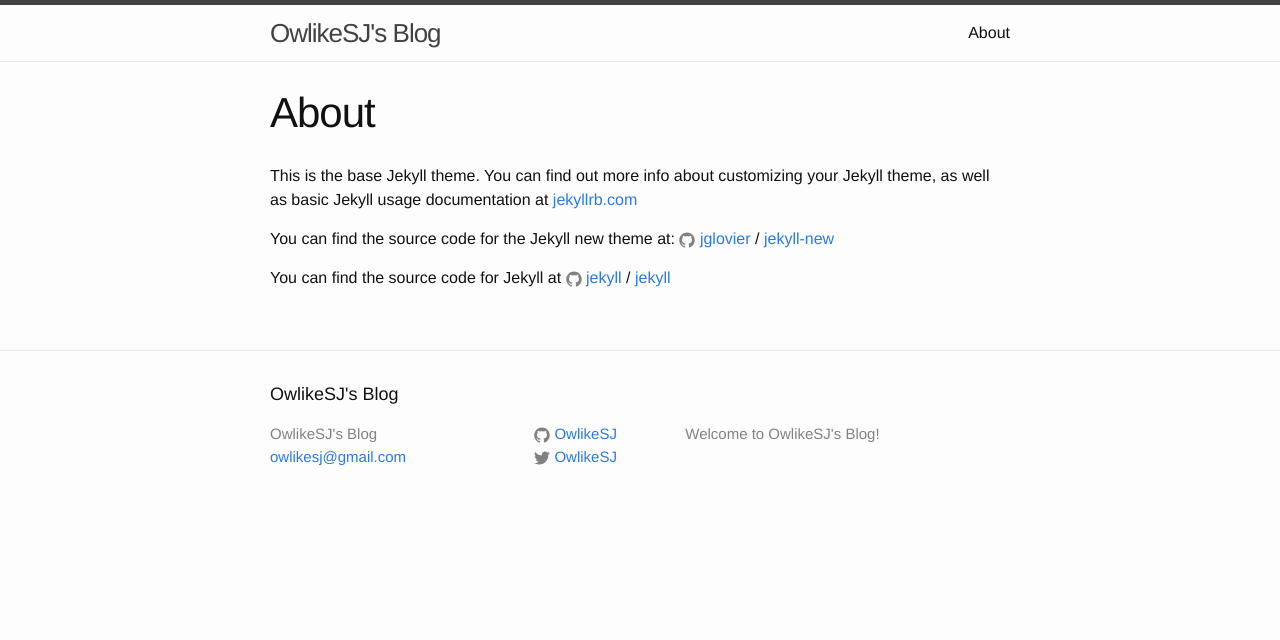
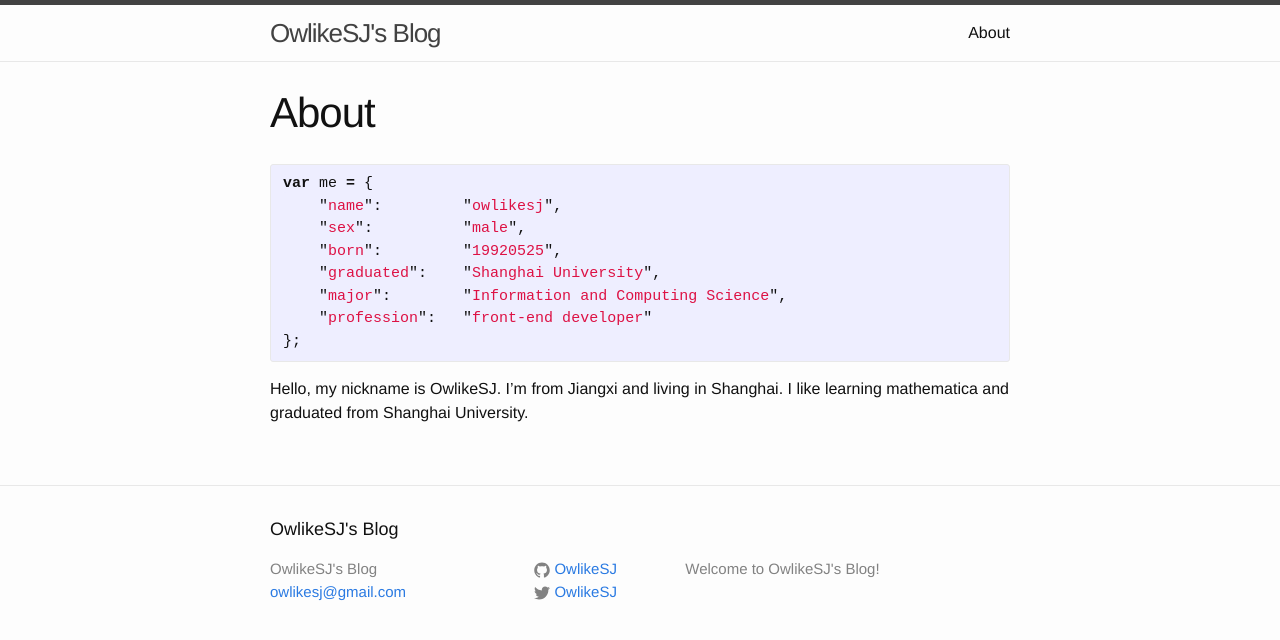
Before and after one commit to owlikesj/myblog, a Jekyll site: the page built from about.md, in a window 1280 px wide. Shown: the top 640 px of the page. Built offline with Jekyll 4.4.1, drawn with Linux system fonts in a browser that asks for light colours.

Commit message:
Modify content of about page

```diff
--- a/about.md
+++ b/about.md
@@ -4,12 +4,15 @@ title: About
 permalink: /about/
 ---
 
-This is the base Jekyll theme. You can find out more info about customizing your Jekyll theme, as well as basic Jekyll usage documentation at [jekyllrb.com](http://jekyllrb.com/)
+{% highlight javascript %}
+var me = {
+    "name":         "owlikesj",
+    "sex":          "male",
+    "born":         "19920525",
+    "graduated":    "Shanghai University",
+    "major":        "Information and Computing Science",
+    "profession":   "front-end developer"
+};
+{% endhighlight %}
 
-You can find the source code for the Jekyll new theme at:
-{% include icon-github.html username="jglovier" %} /
-[jekyll-new](https://github.com/jglovier/jekyll-new)
-
-You can find the source code for Jekyll at
-{% include icon-github.html username="jekyll" %} /
-[jekyll](https://github.com/jekyll/jekyll)
+Hello, my nickname is OwlikeSJ. I'm from Jiangxi and living in Shanghai. I like learning mathematica and graduated from Shanghai University.
```
